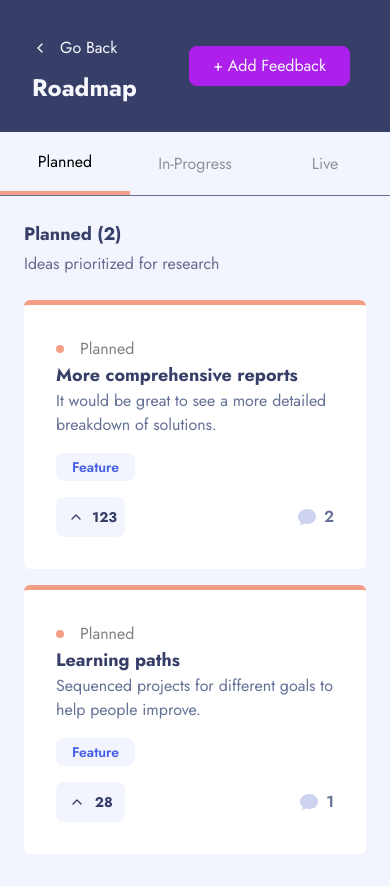
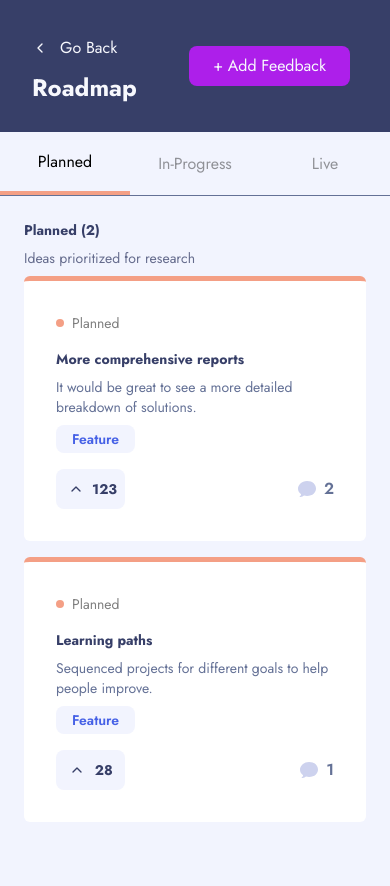
Before and after one commit to Ibarra11/ProductFeedback, a Next.js app: page /roadmap in a window 390 px wide. Before the commit the page ends 854 px from the top, so only its background shows below. Built offline with nearby package versions, Linux system fonts and the light colour scheme.

Commit message:
adjusting font sizes based on screen size

```diff
--- a/app/roadmap/RoadmapRequest.tsx
+++ b/app/roadmap/RoadmapRequest.tsx
@@ -25,24 +25,38 @@ function RoadmapRequest({
         "bg-white p-8 rounded-md"
       )}
     >
-      <div className="flex items-center gap-4">
+      <div
+        className={clsx(
+          "flex items-center gap-2 mb-4",
+          "md:gap-4 md:mb-3",
+          "lg:mb-2"
+        )}
+      >
         <span
           className={clsx(`${statusCircle}`, "w-2 h-2 rounded-full")}
         ></span>
-        <p className="text-brand-gray-blue opacity-50">
+        <p
+          className={clsx(
+            "text-sm text-brand-gray-blue opacity-50",
+            "lg:text-base"
+          )}
+        >
           {formatStatus(status)}
         </p>
       </div>
-      <div className="mb-4">
+      <div className={clsx("mb-2", "md:mb-6", "lg:mb-4")}>
         <h3
           className={clsx(
-            "font-bold text-lg text-brand-american_blue",
+            "text-sm font-bold  text-brand-american_blue mb-2",
+            "lg:text-lg lg:mb-1",
             `group-hover:text-brand-royal_blue transition-colors duration-200`
           )}
         >
           {title}
         </h3>
-        <p className="text-base text-brand-blue_gray">{description}</p>
+        <p className={clsx("text-sm text-brand-blue_gray", "lg:text-base ")}>
+          {description}
+        </p>
       </div>
 
       <div className="inline-block rounded-lg bg-brand-alice_blue px-4 py-1 text-brand-american_blue mb-4">
--- a/app/roadmap/RoadmapRequestList.tsx
+++ b/app/roadmap/RoadmapRequestList.tsx
@@ -18,11 +18,20 @@ function RoadmapRequestList({
 }) {
   return (
     <div className="flex-1">
-      <div className={clsx("text-brand-american_blue mb-6", " md:mb-8")}>
-        <h2 className=" text-lg font-bold mb-1">
+      <div
+        className={clsx("text-brand-american_blue mb-2", " md:mb-6", "lg:mb-4")}
+      >
+        <h2 className={clsx(" text-sm font-bold mb-2", "lg:text-lg lg:mb-1")}>
           {formatStatus(status)} ({feedbackRequestList.length})
         </h2>
-        <p className="text-brand-gray-blue opacity-75">{statusMap[status]}</p>
+        <p
+          className={clsx(
+            "text-sm text-brand-gray-blue opacity-75",
+            "lg:text-base"
+          )}
+        >
+          {statusMap[status]}
+        </p>
       </div>
       <div className={clsx("flex flex-col gap-4", "md:gap-6")}>
         {feedbackRequestList.map((feedback) => (
--- /dev/null
+++ b/app/roadmap/layout.tsx
@@ -0,0 +1,16 @@
+import clsx from "clsx";
+function RoadmapLayout({ children }: { children: React.ReactNode }) {
+  return (
+    <section
+      className={clsx(
+        "max-w-5xl w-full mx-auto pb-16",
+        "md:pt-14 md:px-10 md:pb-20",
+        " lg:pt-24 lg:pb-28"
+      )}
+    >
+      {children}
+    </section>
+  );
+}
+
+export default RoadmapLayout;
--- a/app/roadmap/page.tsx
+++ b/app/roadmap/page.tsx
@@ -15,9 +15,7 @@ function Page() {
     (product) => product.status === "live"
   ) as Post[];
   return (
-    <div
-      className={clsx("max-w-5xl w-full mx-auto flex flex-col", "md:gap-12")}
-    >
+    <div className={clsx("flex flex-col", "md:gap-12")}>
       <Header />
       <div className="flex-1 h-full ">
         {/* tablet to desktop view */}
```
